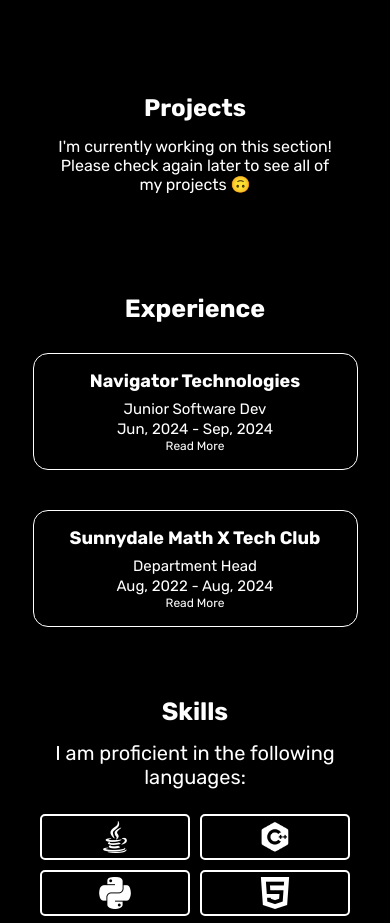
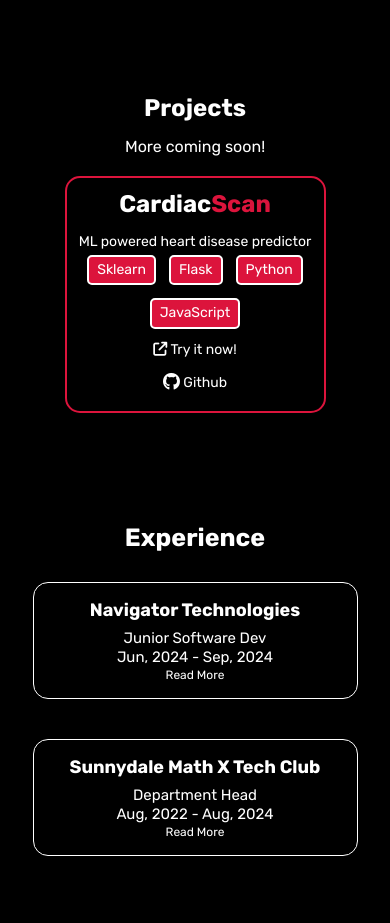
Before and after one commit to faiiyad/faiiyad.github.io, a plain HTML site: page index.html in a window 390 px wide. Shown: the part 880-1803 px from the top of the page. Drawn offline with Linux system fonts and the light colour scheme.

Commit message:
updated projects section + added cardiacscan

```diff
--- a/index.html
+++ b/index.html
@@ -70,7 +70,38 @@
 
         <section id="projects" class="proj">
             <h2>Projects</h2>
-            <span>I'm currently working on this section! <br\>Please check again later to see all of my projects 🙃</span>
+            <p>More coming soon!</p>
+            <div class="proj-container">
+                <div class="project" style="border:2px solid crimson;">
+                    <div class="proj-content">
+                        <h2>Cardiac<span style="color: crimson;">Scan</span></h2>
+                        <p>ML powered heart disease predictor</p>
+                        <div class="tools">
+                            <div class="tool">
+                                <p>Sklearn</p>
+                            </div>
+                            <div class="tool">
+                                <p>Flask</p>
+                            </div>
+                            <div class="tool">
+                                <p>Python</p>
+                            </div>
+                            <div class="tool">
+                                <p>JavaScript</p>
+                            </div>
+                        </div>
+                        <div class="proj-links">
+                            <a href="https://cardiacscan.onrender.com/" target="_blank" rel="noopener noreferrer"><i class="fa-solid fa-arrow-up-right-from-square" style="color: white;"></i> <span class="text">Try it now!</span></a>
+                            <span style="width: 10px;"></span>
+                            <a href="https://github.com/faiiyad/CardiacScan" target="_blank" rel="noopener noreferrer"><i class="fa-brands fa-github fa-lg" style="color: #ffffff;"></i> <span class="text">Github</span></a>
+                        </div>
+
+                    </div>
+
+
+                </div>
+            </div>
+
        </section>
 
        <!----------------------->
--- a/style.css
+++ b/style.css
@@ -158,6 +158,98 @@ nav .right a span{
 }
 
 
+.proj-container {
+    display: flex;
+    justify-content: center;
+
+    flex-wrap: wrap;
+    margin-top: 10px;
+}
+
+
+.project {
+    display: flex;
+    flex-direction: row;
+    width: 525px;
+    background-color: var(--background-color);
+    border-radius: 15px;
+    overflow: hidden;
+    box-shadow: 0px 2px 4px rgba(0, 0, 0, 0.2);
+    margin: 20px;
+    border: 1px solid white;
+}
+
+
+
+/* .project img {
+    width: 150px;
+
+    height: auto;
+} */
+
+
+.project a:hover {
+    color: crimson;
+    text-decoration: underline;
+    text-decoration-color: white;
+}
+
+
+.proj-content{
+    flex: 1;
+    text-align: center;
+    padding: 16px;
+}
+
+
+.proj-content h3 {
+    font-size: 25px;
+    margin-bottom: 8px;
+}
+
+
+.proj-content p {
+    font-size: 15px;
+    line-height: 1.3;
+    text-align: center;
+}
+
+
+.tools{
+    display: flex;
+    justify-content: center;
+    align-items: center;
+    flex-direction: row;
+}
+
+.tool{
+    border: 2px solid white;
+    border-radius: 5px;
+    margin-left: 0px;
+    margin-right: 10px;
+    margin-top: 5px;
+    margin-bottom: 5px;
+    padding: 5px;
+    background-color: crimson;
+    color: white;
+}
+
+.tool:hover{
+    background-color: white;
+    color: black;
+    border: 2px solid crimson;
+    transition: 0.9s;
+}
+
+
+.proj-links{
+    justify-content: center;
+    align-items: center;
+    display: flex;
+    flex-direction: row;
+    padding: 5px;
+
+}
 
 
 
@@ -370,6 +462,52 @@ nav .right a span{
         display: none;
     }
 
+    /* proj */
 
+    .project {
+    flex-direction: column;
+    width: 90%; /* use relative width for smaller screens */
+    margin: 10px auto; /* center it with margin auto */
+  }
 
+  .proj-content {
+    padding: 12px;
+    text-align: center;
+  }
+
+  .proj-content h3 {
+    font-size: 20px;
+  }
+
+  .proj-content p {
+    font-size: 14px;
+    text-align: center;
+  }
+
+  .tools {
+    flex-wrap: wrap; /* allow tool buttons to wrap on small screens */
+    justify-content: center;
+    gap: 5px;
+  }
+
+  .tool {
+    font-size: 14px;
+    padding: 4px 8px;
+    margin: 4px;
+  }
+
+  .proj-links {
+    flex-direction: column;
+    padding: 8px 0;
+    gap: 8px;
+  }
+
+  .project a {
+    font-size: 14px;
+    text-align: center;
+  }
+
+  .project a .text {
+    display: inline;
+  }
 }
```
Also changed, not shown: images/all_heart.gif (added).
